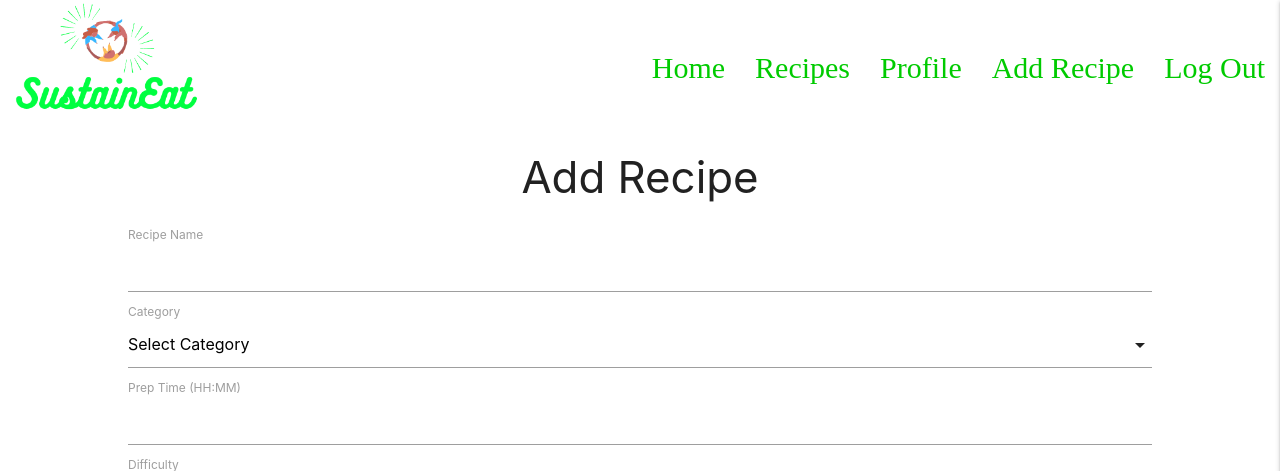
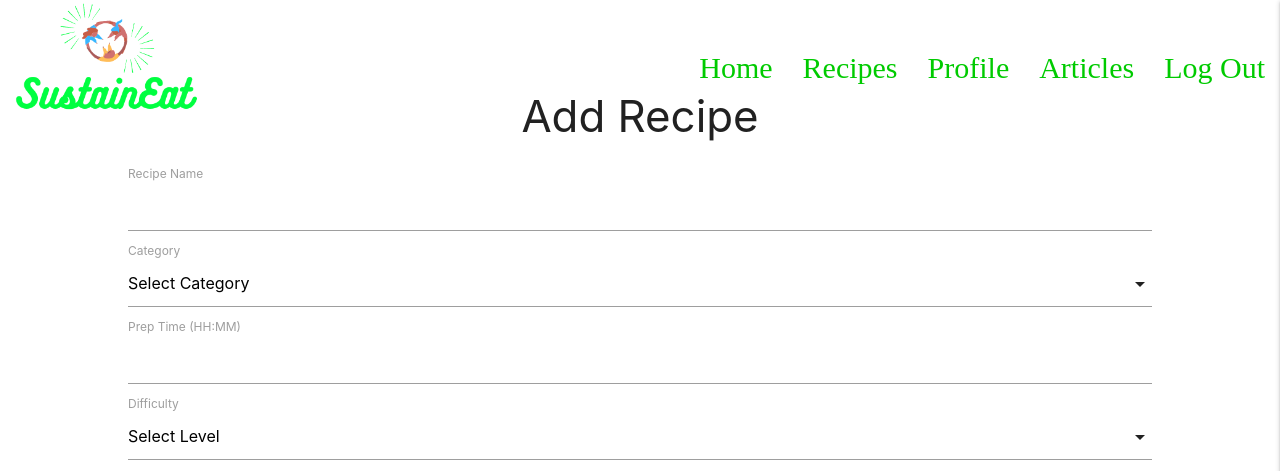
Before and after one commit to Nicola2309/MS3, a Flask app: page /add_recipe in a window 1280 px wide. Shown: the top 471 px of the page. Run offline with Flask 2, Linux system fonts and the light colour scheme; the visitor is signed in with stand-in values (Sample User, id 1); some libraries are stand-ins or nearby versions; some web fonts are replaced.

Commit message:
Substituted add_recipe with articles in Navbar

```diff
--- a/templates/base.html
+++ b/templates/base.html
@@ -22,18 +22,18 @@
     <header>
 
         <!-- top navbar -->
-        <div class="transparent">
-            <nav class="transparent">
+        <div class="navbar-fixed">
+            <nav class="navbar-scroll transparent">
                     <a href="{{ url_for('home') }}">
                         <img id="logo" src="../static/images/logo2.png" alt="logo">
                     </a>
-                    <a href="#" data-target="mobile-demo" class="sidenav-trigger left"><i class="fas fa-bars"></i></a>
+                    <a href="#" data-target="mobile-demo" class="sidenav-trigger right"><i class="fas fa-bars"></i></a>
                     <ul class="right hide-on-med-and-down">
                         <li><a href="{{ url_for('home') }}">Home</a></li>
                          <li><a href="{{ url_for('get_recipes') }}">Recipes</a></li>
                         {% if session.user %}
                             <li><a href="{{ url_for('profile', username=session['user']) }}">Profile</a></li>
-                            <li><a href="{{ url_for('add_recipe') }}">Add Recipe</a></li>
+                            <li><a href="{{ url_for('articles') }}">Articles</a></li>
                             <li><a href="{{ url_for('logout') }}">Log Out</a></li>
                         {% else %}
                             <li><a href="{{ url_for('login') }}">Log In</a></li>
@@ -45,14 +45,15 @@
 
         <!-- mobile sidenav -->
         <ul class="sidenav" id="mobile-demo">
-                    <li><a href="{{ url_for('get_recipes') }}">Home</a></li>
+                    <li class="nav-link"><a href="{{ url_for('home') }}">Home</a></li>
+                    <li class="nav-link"><a href="{{ url_for('get_recipes') }}">Recipes</a></li>
                     {% if session.user %}
-                        <li><a href="{{ url_for('profile', username=session['user']) }}">Profile</a></li>
-                        <li><a href="{{ url_for('add_recipe') }}">Add Recipe</a></li>
-                        <li><a href="{{ url_for('logout') }}">Log Out</a></li>
+                        <li class="nav-link"><a href="{{ url_for('profile', username=session['user']) }}">Profile</a></li>
+                        <li class="nav-link"><a href="{{ url_for('articles') }}">Articles</a></li>
+                        <li class="nav-link"><a href="{{ url_for('logout') }}">Log Out</a></li>
                     {% else %}
-                        <li><a href="{{ url_for('login') }}">Log In</a></li>
-                        <li><a href="{{ url_for('register') }}">Register</a></li>
+                        <li class="nav-link"><a href="{{ url_for('login') }}">Log In</a></li>
+                        <li class="nav-link"><a href="{{ url_for('register') }}">Register</a></li>
                     {% endif %}
         </ul>
     </header>
```
